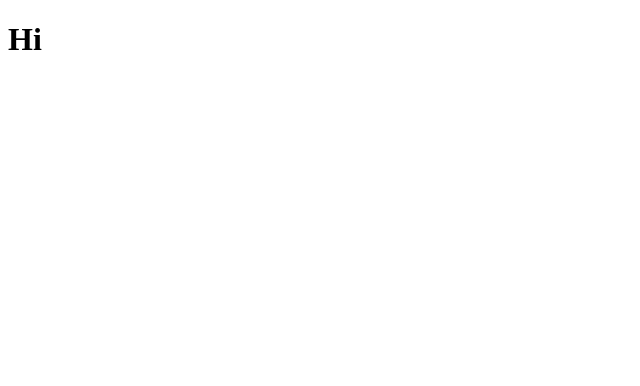
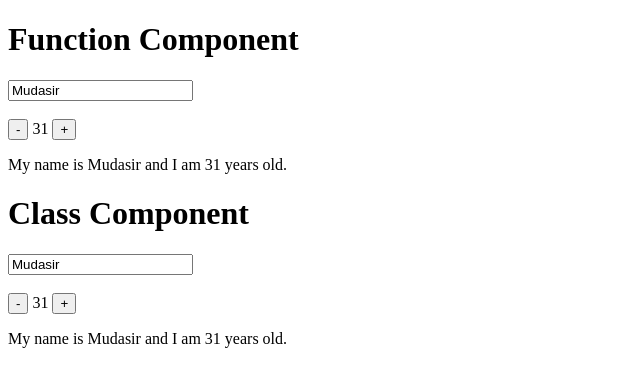
Before and after one commit to imudasirali/react-hands-on-learning, a React (Vite) app: page / in a window 1280 px wide. Shown: the top 386 px of the page, without its empty margins (0-640 px from the left). Built offline with nearby package versions, Linux system fonts and the light colour scheme.

Commit message:
LDT-1105: counter and state exercise

```diff
--- a/src/App.jsx
+++ b/src/App.jsx
@@ -1,6 +1,15 @@
+import Person from "./Person";
+import PersonClass from "./PersonClass";
+
 function App() {
-
-  return <h1>Hi</h1>
+  return (
+    <div>
+      <h1>Function Component</h1>
+      <Person />
+      <h1>Class Component</h1>
+      <PersonClass />
+    </div>
+  );
 }
 
-export default App
+export default App;
--- /dev/null
+++ b/src/Person.jsx
@@ -0,0 +1,32 @@
+import { useState } from "react";
+
+export default function Person() {
+  const [name, setName] = useState("Mudasir");
+  const [age, setAge] = useState(31);
+
+  function handleChange(e) {
+    setName(e.target.value);
+  }
+
+  function increaseAge() {
+    setAge((currentAge) => currentAge + 1);
+  }
+
+  function decreaseAge() {
+    setAge((currentAge) => currentAge - 1);
+  }
+
+  return (
+    <div>
+      <input type="text" value={name} onChange={handleChange} />
+      <br />
+      <br />
+      <button onClick={decreaseAge}>-</button>
+      <span> {age} </span>
+      <button onClick={increaseAge}>+</button>
+      <p>
+        My name is {name} and I am {age} years old.
+      </p>
+    </div>
+  );
+}
--- /dev/null
+++ b/src/PersonClass.jsx
@@ -0,0 +1,41 @@
+import React from "react";
+
+export default class PersonClass extends React.Component {
+  constructor(props) {
+    super(props);
+    this.state = {
+      name: "Mudasir",
+      age: 31,
+    };
+  }
+  render() {
+    const handleChange = (e) => {
+      this.setState({ name: e.target.value });
+    };
+
+    const increaseAge = () => {
+      return this.setState((currentState) => {
+        return { age: currentState.age + 1 };
+      });
+    };
+
+    const decreaseAge = () => {
+      return this.setState((currentState) => {
+        return { age: currentState.age - 1 };
+      });
+    };
+    return (
+      <div>
+        <input type="text" value={this.state.name} onChange={handleChange} />
+        <br />
+        <br />
+        <button onClick={decreaseAge}>-</button>
+        <span> {this.state.age} </span>
+        <button onClick={increaseAge}>+</button>
+        <p>
+          My name is {this.state.name} and I am {this.state.age} years old.
+        </p>
+      </div>
+    );
+  }
+}
```
